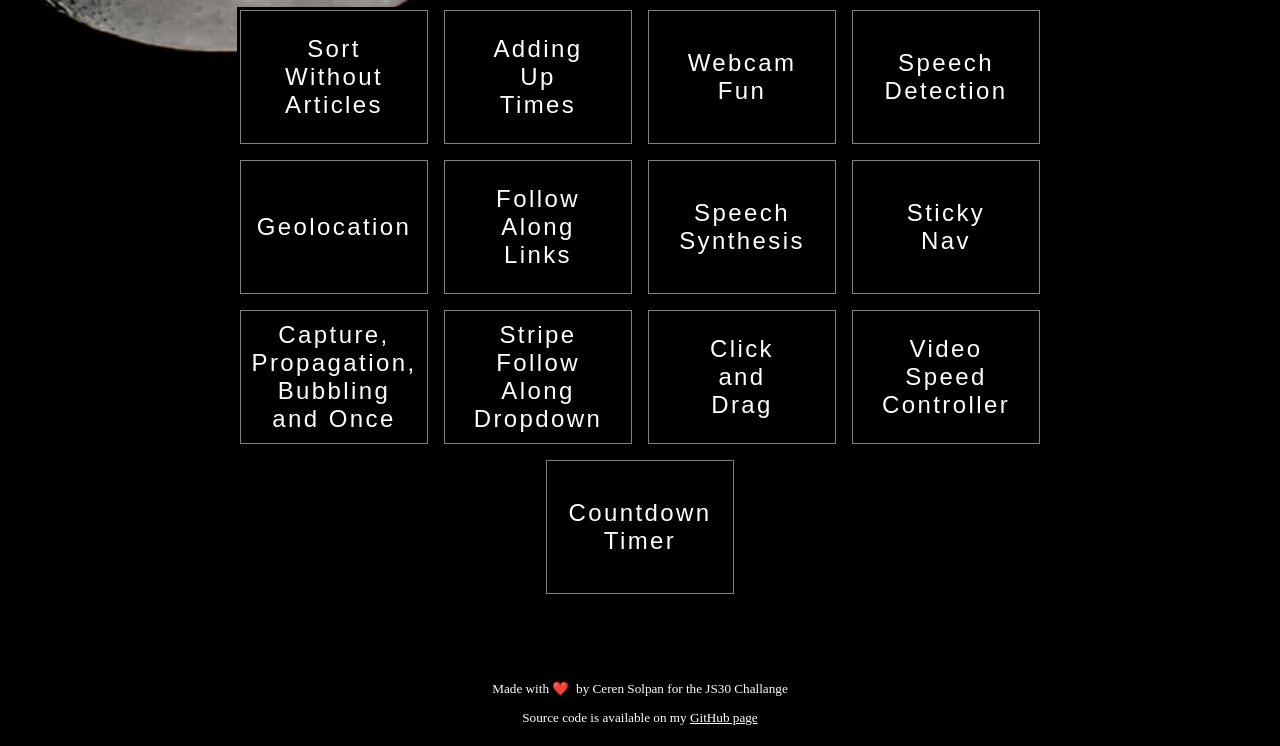
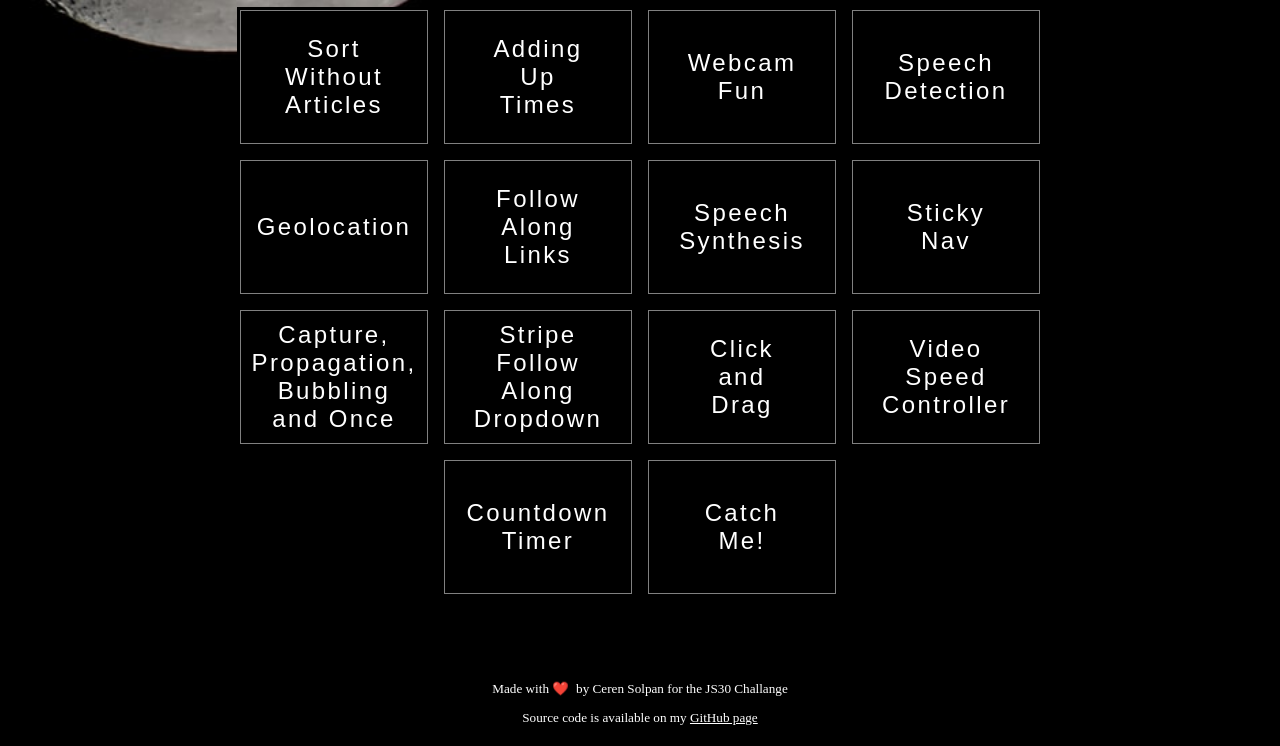
Before and after one commit to cerensolpan/JS30_C, a plain HTML site: page index.html in a window 1280 px wide. Shown: the part 874-1620 px from the top of the page. Drawn offline with Linux system fonts and the light colour scheme.

Commit message:
Add the 30th project to live version page

```diff
--- a/index.html
+++ b/index.html
@@ -74,6 +74,8 @@
                 <span>Video Speed Controller</span></a>
             <a href="/JS30_C/29_Countdown Timer/" class="btn">
                 <span>Countdown Timer</span></a>
+            <a href="/JS30_C/30_Catch Me!/" class="btn">
+                <span>Catch Me!</span></a>
 
 
         </div>
```
